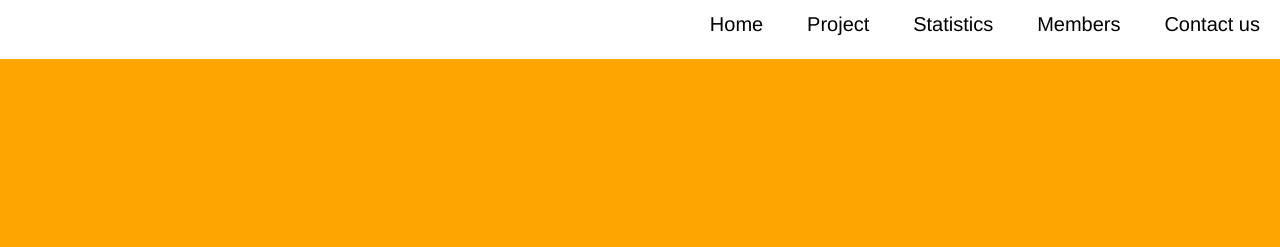
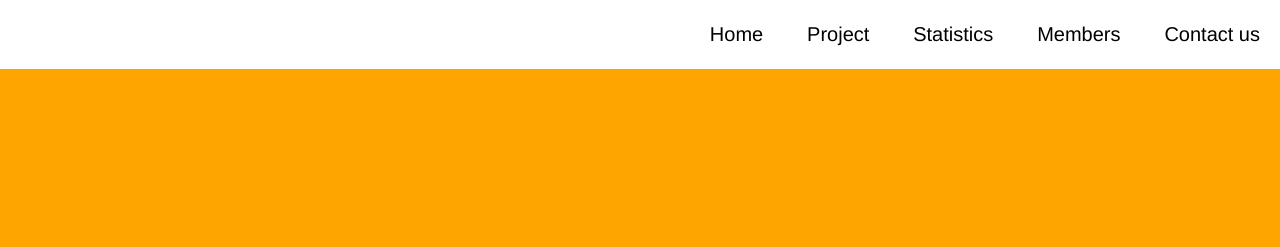
Before and after one commit to djfire1296/sitcon-project, a plain HTML site: page index.html in a window 1280 px wide. Shown: the top 247 px of the page. Drawn offline with nearby package versions, Linux system fonts and the light colour scheme.

Commit message:
update navbar

```diff
--- a/index.css
+++ b/index.css
@@ -54,20 +54,26 @@ body {
 .navs {
     list-style-type: none;
     text-align: right;
+    margin-bottom: 0;
 }
 
 .nav-item {
     font-size: 20px;
-    padding: 10px 20px;
+    padding: 20px;
     text-align: center;
     display: inline-block;
 }
 
-.nav-item a {
+.navs a {
     color: #000;
 }
 
-.nav-item a:hover {
+
+.navs a:hover li{
+    background-color: #eee;
+    transition: 1s;
+}
+.navs a:hover{
     text-decoration: none;
 }
 
@@ -86,7 +92,7 @@ body {
     width: 100%;
     height: 100%;
     background-color: rgba(0, 0, 0, 0.5);
-    position: fixed;
+    position: absolute;
     top: 0;
     left: 0;
     display: none;
--- a/index.html
+++ b/index.html
@@ -4,7 +4,7 @@
 <head>
     <meta charset="utf-8">
     <meta name="viewport" content="width=device-width">
-    <title>JS Bin</title>
+    <title>我要成為密碼邊緣人</title>
     <script   src="https://code.jquery.com/jquery-3.1.0.min.js"   integrity="sha256-cCueBR6CsyA4/9szpPfrX3s49M9vUU5BgtiJj06wt/s="   crossorigin="anonymous"></script>
     <!-- Latest compiled and minified CSS -->
     <link rel="stylesheet" href="https://maxcdn.bootstrapcdn.com/bootstrap/3.3.7/css/bootstrap.min.css" integrity="sha384-BVYiiSIFeK1dGmJRAkycuHAHRg32OmUcww7on3RYdg4Va+PmSTsz/K68vbdEjh4u" crossorigin="anonymous">
@@ -83,11 +83,11 @@
 
     <div class="navb">
         <ul class="navs">
-            <li class="nav-item"><a href="#home">Home</a></li>
-            <li class="nav-item"><a href="#project">Project</a></li>
-            <li class="nav-item"><a href="#statistics">Statistics</a></li>
-            <li class="nav-item"><a href="#members">Members</a></li>
-            <li class="nav-item"><a href="#contactus">Contact us</a></li>
+            <a href="#home"><li class="nav-item">Home</li></a>
+            <a href="#project"><li class="nav-item">Project</li></a>
+            <a href="#statistics"><li class="nav-item">Statistics</li></a>
+            <a href="#members"><li class="nav-item">Members</li></a>
+            <a href="#contactus"><li class="nav-item">Contact us</li></a>
         </ul>
     </div>
 
```
